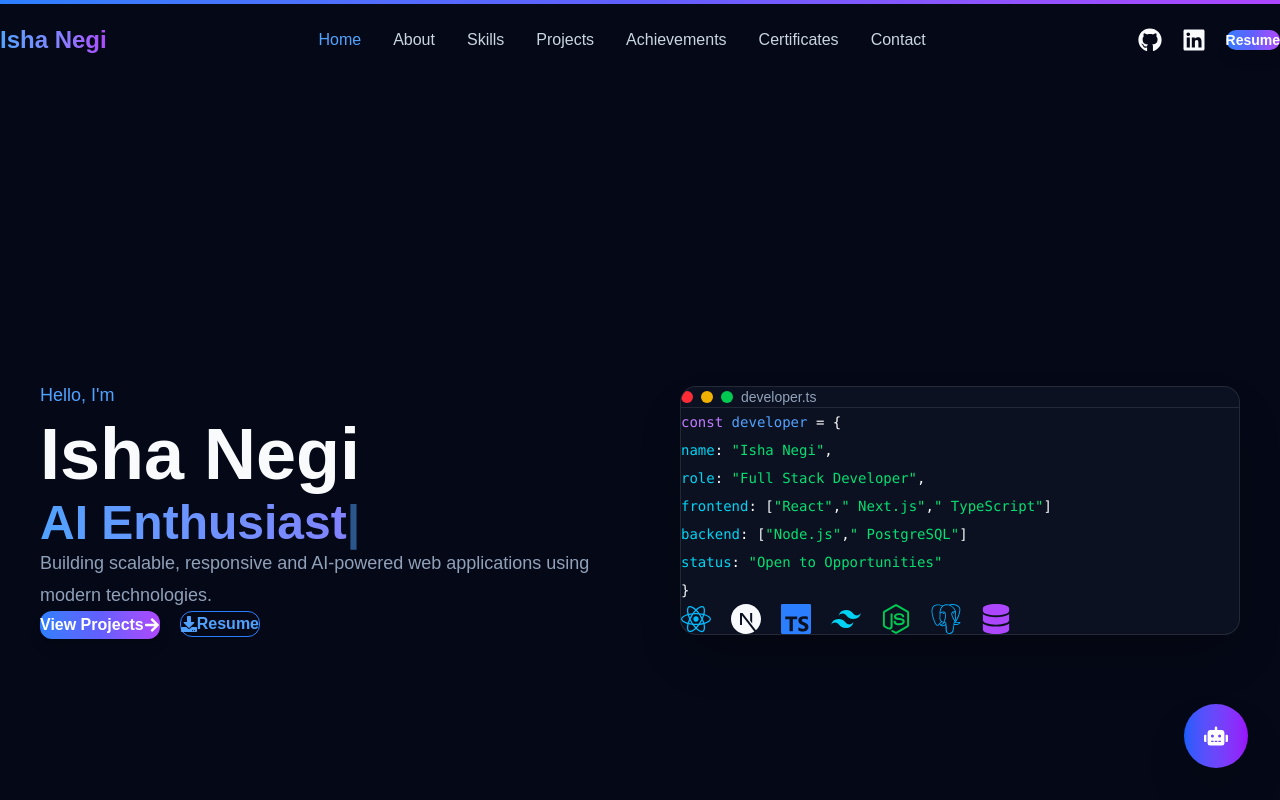
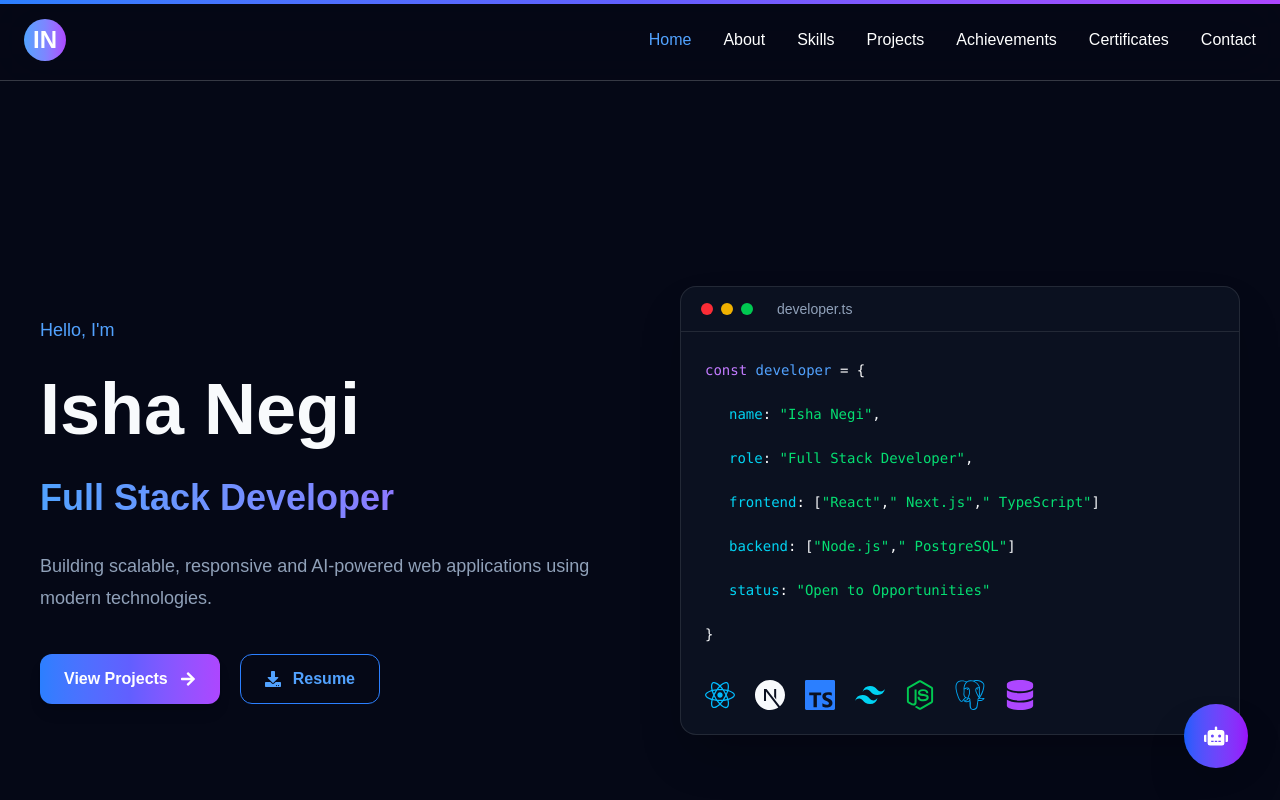
Before and after one commit to ishaNegi1/portfolio, a Next.js app: page / in a window 1280 px wide. Shown: the top 800 px of the page. Built offline with nearby package versions, Linux system fonts and the light colour scheme.

Commit message:
navbar done

```diff
--- a/src/app/globals.css
+++ b/src/app/globals.css
@@ -19,8 +19,8 @@
 }
 
 * {
-  margin: 0;
-  padding: 0;
+  /* margin: 0;
+  padding: 0; */
   box-sizing: border-box;
 }
 
--- a/src/app/layout.tsx
+++ b/src/app/layout.tsx
@@ -4,7 +4,7 @@ import "@/styles/animations.css";
 import { Toaster } from "sonner";
 
 export const metadata: Metadata = {
-  metadataBase: new URL("https://your-domain.vercel.app"),
+  metadataBase: new URL("https://isha-negi.vercel.app/"),
 
   title: {
     default: "Isha Negi | Full Stack Developer",
@@ -12,7 +12,7 @@ export const metadata: Metadata = {
   },
 
   description:
-    "Full Stack Developer specializing in React, Next.js, Node.js, PostgreSQL and AI-powered web applications.",
+    "Full Stack Developer specializing in React.js, Next.js, Node.js, Database and AI-powered web applications.",
 
   keywords: [
     "Isha Negi",
@@ -40,7 +40,7 @@ export const metadata: Metadata = {
     description:
       "Modern Full Stack Developer Portfolio",
 
-    url: "https://your-domain.vercel.app",
+    url: "https://isha-negi.vercel.app/",
 
     siteName: "Isha Negi Portfolio",
 
--- a/src/components/layout/Navbar.tsx
+++ b/src/components/layout/Navbar.tsx
@@ -1,40 +1,21 @@
 "use client";
 
 import useScrollSpy from "@/hooks/useScrollSpy";
-import { useEffect, useState } from "react";
+import { useState } from "react";
 import { AnimatePresence, motion } from "framer-motion";
 import {
   FaBars,
   FaTimes,
-  FaGithub,
-  FaLinkedin,
 } from "react-icons/fa";
 
 import { scrollToSection } from "@/lib/utils";
-import { PORTFOLIO } from "@/lib/constants";
-import Button from "@/components/ui/Button";
 import navigation from "@/data/navigation";
-import social from "@/data/social";
 
 export default function Navbar() {
-  const [scrolled, setScrolled] = useState(false);
   const [mobileOpen, setMobileOpen] = useState(false);
   const active = useScrollSpy(
   navigation.map((item) => item.id)
 );
-
-  useEffect(() => {
-    const handleScroll = () => {
-      setScrolled(window.scrollY > 40);
-    };
-
-    handleScroll();
-
-    window.addEventListener("scroll", handleScroll);
-
-    return () =>
-      window.removeEventListener("scroll", handleScroll);
-  }, []);
 
   const handleNavigation = (id: string) => {
     scrollToSection(id);
@@ -46,23 +27,19 @@ export default function Navbar() {
       <motion.header
         initial={{ y: -80 }}
         animate={{ y: 0 }}
-        className={`fixed left-0 top-0 z-50 w-full transition-all duration-300 ${
-          scrolled
-            ? "border-b border-white/10 bg-[#050816]/80 backdrop-blur-xl"
-            : "bg-transparent"
-        }`}
+        className="fixed left-0 top-0 z-50 w-full transition-all duration-300 border-b border-white/20 bg-[#050816]/80 backdrop-blur-xl"
       >
-        <div className="mx-auto flex h-20 max-w-7xl items-center justify-between px-6">
+        <div className="flex h-20 max-w-7xl items-center justify-between mx-auto md:px-6 px-4">
           <button
             onClick={() => handleNavigation("home")}
-            className="text-2xl font-bold"
+            className="text-2xl font-bold h-10.5 w-10.5 rounded-4xl bg-linear-to-r from-blue-400 via-indigo-400 to-purple-500"
           >
-            <span className="bg-linear-to-r from-blue-400 via-indigo-400 to-purple-500 bg-clip-text text-transparent">
-              {PORTFOLIO.name}
+            <span className=" bg-white bg-clip-text text-transparent">
+              IN
             </span>
           </button>
 
-          <nav className="hidden items-center gap-8 md:flex">
+          <nav className="hidden items-center gap-8 sm:flex">
             {navigation.map((item) => (
               <button
                 key={item.id}
@@ -70,7 +47,7 @@ export default function Navbar() {
                 className={`transition ${
                   active === item.id
                     ? "text-blue-400"
-                    : "text-slate-300 hover:text-white"
+                    : "hover:text-slate-300 text-white"
                 }`}
               >
                 {item.label}
@@ -78,38 +55,9 @@ export default function Navbar() {
             ))}
           </nav>
 
-          <div className="hidden items-center gap-5 md:flex">
-
-            <a
-              href={social.github}
-              target="_blank"
-              rel="noopener noreferrer"
-            >
-              <FaGithub
-                className="text-2xl transition hover:text-blue-400"
-              />
-            </a>
-
-            <a
-              href={social.linkedin}
-              target="_blank"
-              rel="noopener noreferrer"
-            >
-              <FaLinkedin
-                className="text-2xl transition hover:text-blue-400"
-              />
-            </a>
-
-            <a href={PORTFOLIO.resume} download>
-              <Button size="sm">
-                Resume
-              </Button>
-            </a>
-          </div>
-
           <button
             onClick={() => setMobileOpen(!mobileOpen)}
-            className="text-2xl md:hidden"
+            className="text-2xl sm:hidden"
           >
             {mobileOpen ? <FaTimes /> : <FaBars />}
           </button>
@@ -131,7 +79,7 @@ export default function Navbar() {
               opacity: 0,
               y: -20,
             }}
-            className="fixed top-20 z-40 w-full border-b border-white/10 bg-[#050816] md:hidden"
+            className="fixed top-20 z-40 w-full border-b border-white/10 bg-[#050816] sm:hidden"
           >
             <div className="flex flex-col gap-6 p-6">
               {navigation.map((item) => (
@@ -141,40 +89,14 @@ export default function Navbar() {
                   className={`text-left ${
                     active === item.id
                       ? "text-blue-400"
-                      : "text-slate-300"
+                      : "hover:text-slate-300 text-white"
                   }`}
                 >
                   {item.label}
                 </button>
               ))}
 
-              <div className="flex gap-5 pt-2">
-                <a
-                  href={social.github}
-                  target="_blank"
-                  rel="noopener noreferrer"
-                >
-                  <FaGithub className="text-2xl" />
-                </a>
-
-                <a
-                  href={social.linkedin}
-                  target="_blank"
-                  rel="noopener noreferrer"
-                >
-                  <FaLinkedin className="text-2xl" />
-                </a>
               </div>
-
-              <a
-                href={PORTFOLIO.resume}
-                download
-              >
-                <Button fullWidth>
-                  Download Resume
-                </Button>
-              </a>
-            </div>
           </motion.div>
         )}
       </AnimatePresence>
--- a/src/components/sections/Hero.tsx
+++ b/src/components/sections/Hero.tsx
@@ -1,6 +1,5 @@
 "use client";
 
-import useTypewriter from "@/hooks/useTypewriter";
 import { motion } from "framer-motion";
 import { FaArrowRight, FaDownload } from "react-icons/fa";
 
@@ -11,13 +10,6 @@ import { PORTFOLIO } from "@/lib/constants";
 import { scrollToSection } from "@/lib/utils";
 
 export default function Hero() {
-
-  const typingText = useTypewriter([
-  "Full Stack Developer",
-  "AI Enthusiast",
-  "React Developer",
-  "Next.js Developer",
-]);
 
   return (
     <div className="container min-h-screen flex items-center">
@@ -43,9 +35,9 @@ export default function Hero() {
             {PORTFOLIO.name}
           </h1>
 
-          <h2 className="mt-6 bg-linear-to-r from-blue-400 via-indigo-400 to-purple-500 bg-clip-text text-3xl font-bold text-transparent md:text-5xl">
-            {typingText}
-<span className="animate-pulse text-blue-400">|</span>
+          <h2 className="mt-6 bg-linear-to-r from-blue-400 via-indigo-400 to-purple-500 bg-clip-text text-3xl font-bold text-transparent md:text-4xl">
+            Full Stack Developer
+
           </h2>
 
           <p className="mt-8 max-w-xl text-lg leading-8 text-slate-400">
--- a/src/hooks/useTypewriter.ts
+++ /dev/null
@@ -1,54 +0,0 @@
-"use client";
-
-import { useEffect, useState } from "react";
-
-export default function useTypewriter(
-  words: string[],
-  typingSpeed = 100,
-  deletingSpeed = 50,
-  pause = 1500
-) {
-  const [text, setText] = useState("");
-  const [index, setIndex] = useState(0);
-  const [isDeleting, setIsDeleting] = useState(false);
-
-  useEffect(() => {
-    const currentWord = words[index];
-
-    let timeout: NodeJS.Timeout;
-
-    if (!isDeleting) {
-      if (text.length < currentWord.length) {
-        timeout = setTimeout(() => {
-          setText(currentWord.slice(0, text.length + 1));
-        }, typingSpeed);
-      } else {
-        timeout = setTimeout(() => {
-          setIsDeleting(true);
-        }, pause);
-      }
-    } else {
-      if (text.length > 0) {
-        timeout = setTimeout(() => {
-          setText(currentWord.slice(0, text.length - 1));
-        }, deletingSpeed);
-      } else {
-        setIsDeleting(false);
-
-        setIndex((prev) => (prev + 1) % words.length);
-      }
-    }
-
-    return () => clearTimeout(timeout);
-  }, [
-    text,
-    isDeleting,
-    index,
-    words,
-    typingSpeed,
-    deletingSpeed,
-    pause,
-  ]);
-
-  return text;
-}
```
